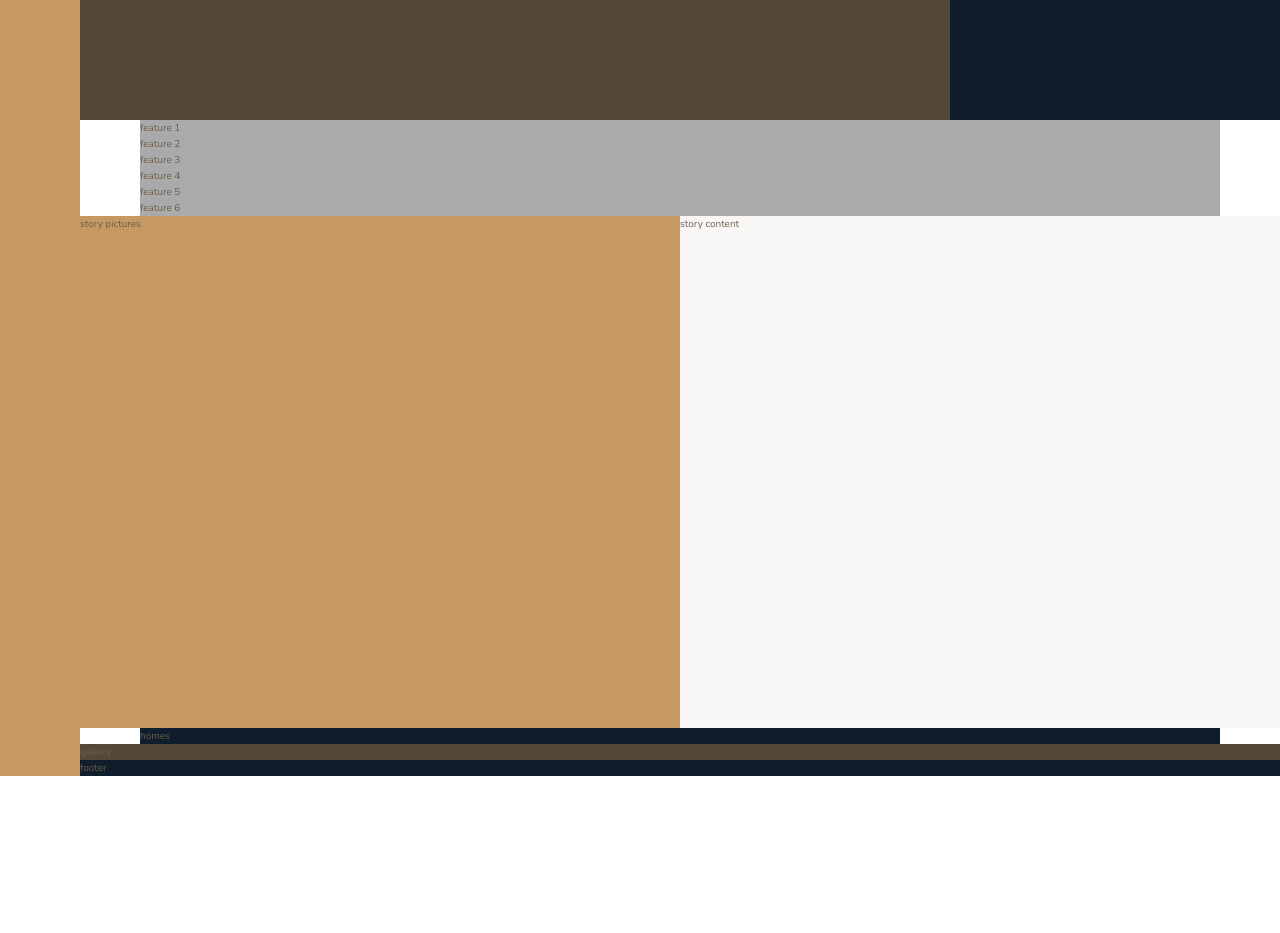
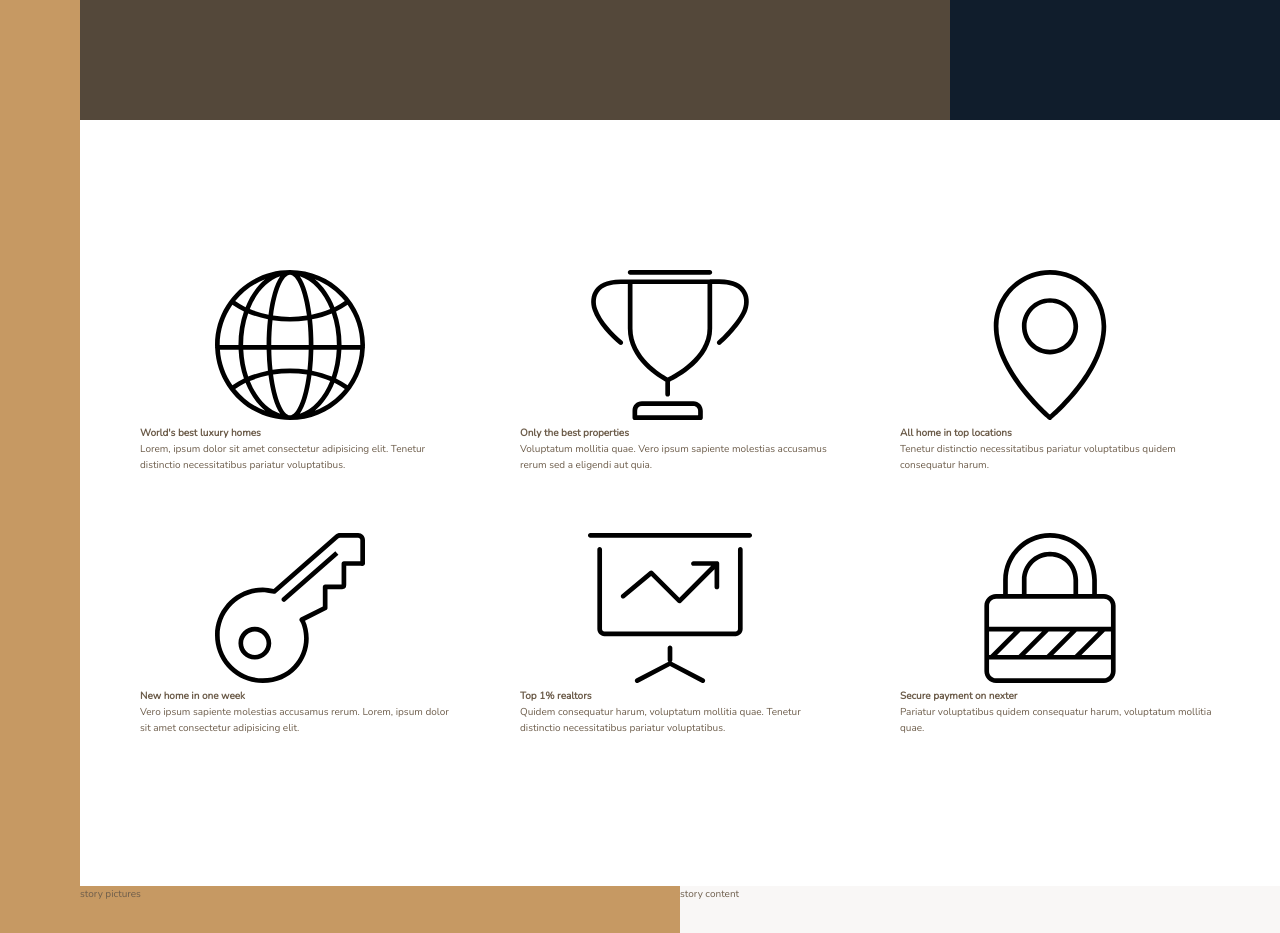
Before and after one commit to guillermoriv/nexter-project, a website: page index.html in a window 1280 px wide. Shown: the part 520-1453 px from the top of the page. Before the commit the page ends 1296 px from the top, so only its background shows below. Drawn offline with nearby package versions, Linux system fonts and the light colour scheme.

Commit message:
Adding the content for the features section

```diff
--- a/index.html
+++ b/index.html
@@ -22,12 +22,60 @@
             top 3 realtors
         </div>
         <section class="features">
-            <div class="feature">feature 1</div>
-            <div class="feature">feature 2</div>
-            <div class="feature">feature 3</div>
-            <div class="feature">feature 4</div>
-            <div class="feature">feature 5</div>
-            <div class="feature">feature 6</div>
+            <div class="feature">
+                <svg class="feature__icon">
+                    <use xlink:href="img/sprite.svg#icon-global"></use>
+                </svg>
+                <h4 class="heading-4">World's best luxury homes</h4>
+                <p class="feature__text">
+                    Lorem, ipsum dolor sit amet consectetur adipisicing elit. Tenetur distinctio necessitatibus pariatur voluptatibus.
+                </p>
+            </div>
+            <div class="feature">
+                <svg class="feature__icon">
+                    <use xlink:href="img/sprite.svg#icon-trophy"></use>
+                </svg>
+                <h4 class="heading-4">Only the best properties</h4>
+                <p class="feature__text">
+                    Voluptatum mollitia quae. Vero ipsum sapiente molestias accusamus rerum sed a eligendi aut quia.
+                </p>
+            </div>
+            <div class="feature">
+                <svg class="feature__icon">
+                    <use xlink:href="img/sprite.svg#icon-map-pin"></use>
+                </svg>
+                <h4 class="heading-4">All home in top locations</h4>
+                <p class="feature__text">
+                    Tenetur distinctio necessitatibus pariatur voluptatibus quidem consequatur harum.
+                </p>
+            </div>
+            <div class="feature">
+                <svg class="feature__icon">
+                    <use xlink:href="img/sprite.svg#icon-key"></use>
+                </svg>
+                <h4 class="heading-4">New home in one week</h4>
+                <p class="feature__text">
+                    Vero ipsum sapiente molestias accusamus rerum. Lorem, ipsum dolor sit amet consectetur adipisicing elit.
+                </p>
+            </div>
+            <div class="feature">
+                <svg class="feature__icon">
+                    <use xlink:href="img/sprite.svg#icon-presentation"></use>
+                </svg>
+                <h4 class="heading-4">Top 1% realtors</h4>
+                <p class="feature__text">
+                    Quidem consequatur harum, voluptatum mollitia quae. Tenetur distinctio necessitatibus pariatur voluptatibus.
+                </p>
+            </div>
+            <div class="feature">
+                <svg class="feature__icon">
+                    <use xlink:href="img/sprite.svg#icon-lock"></use>
+                </svg>
+                <h4 class="heading-4">Secure payment on nexter</h4>
+                <p class="feature__text">
+                    Pariatur voluptatibus quidem consequatur harum, voluptatum mollitia quae.
+                </p>
+            </div>
         </section>
 
         <div class="story__pictures">
--- a/sass/_features.scss
+++ b/sass/_features.scss
@@ -1,4 +1,7 @@
 .features {
-  background-color: $color-grey-light-2;
   grid-column: center-start / center-end;
+  margin: 15rem 0;
+  display: grid;
+  grid-template-columns: repeat(3, 1fr);
+  grid-gap: 6rem;
 }
```
Also changed, not shown: css/style.css.
